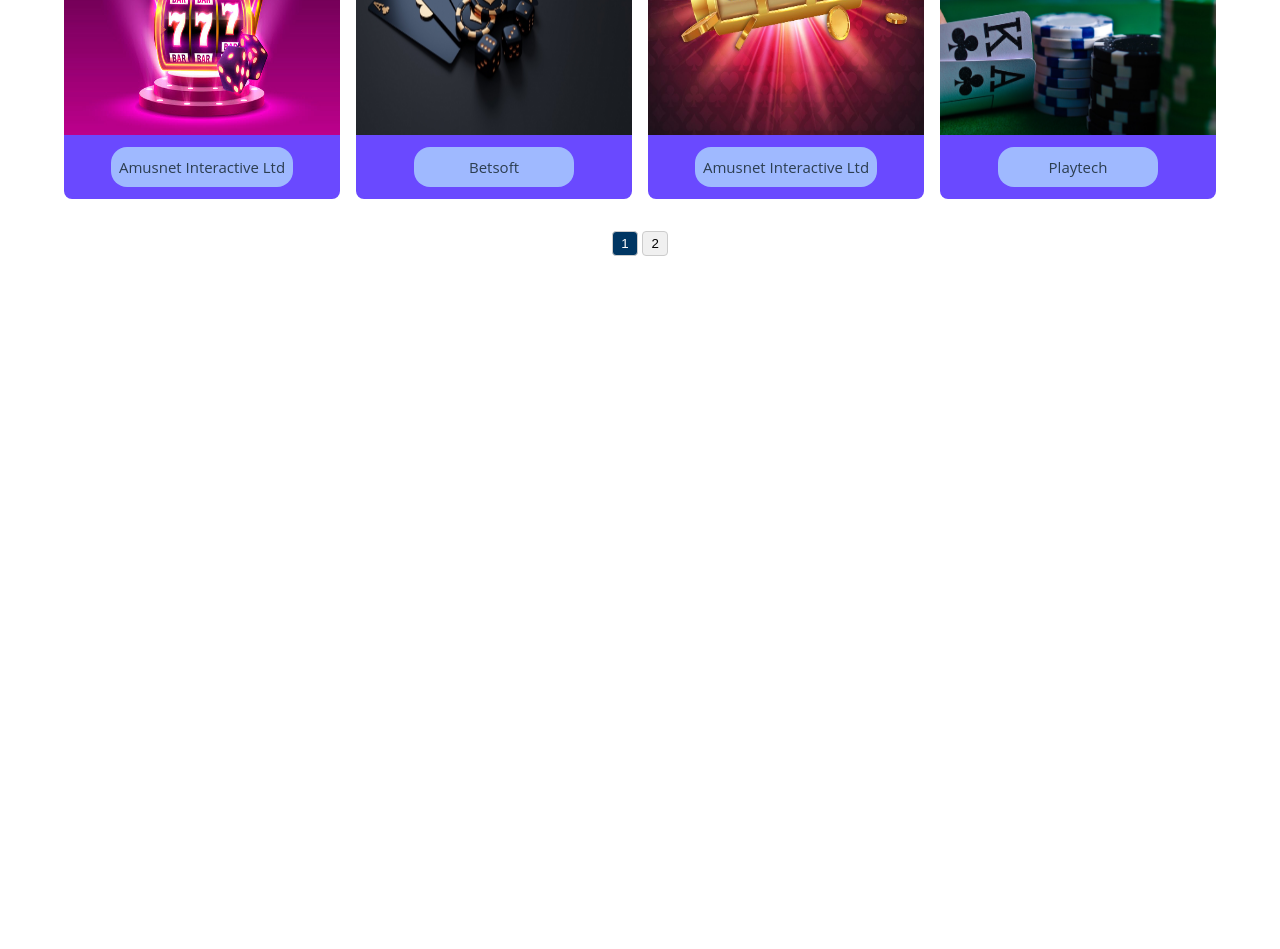
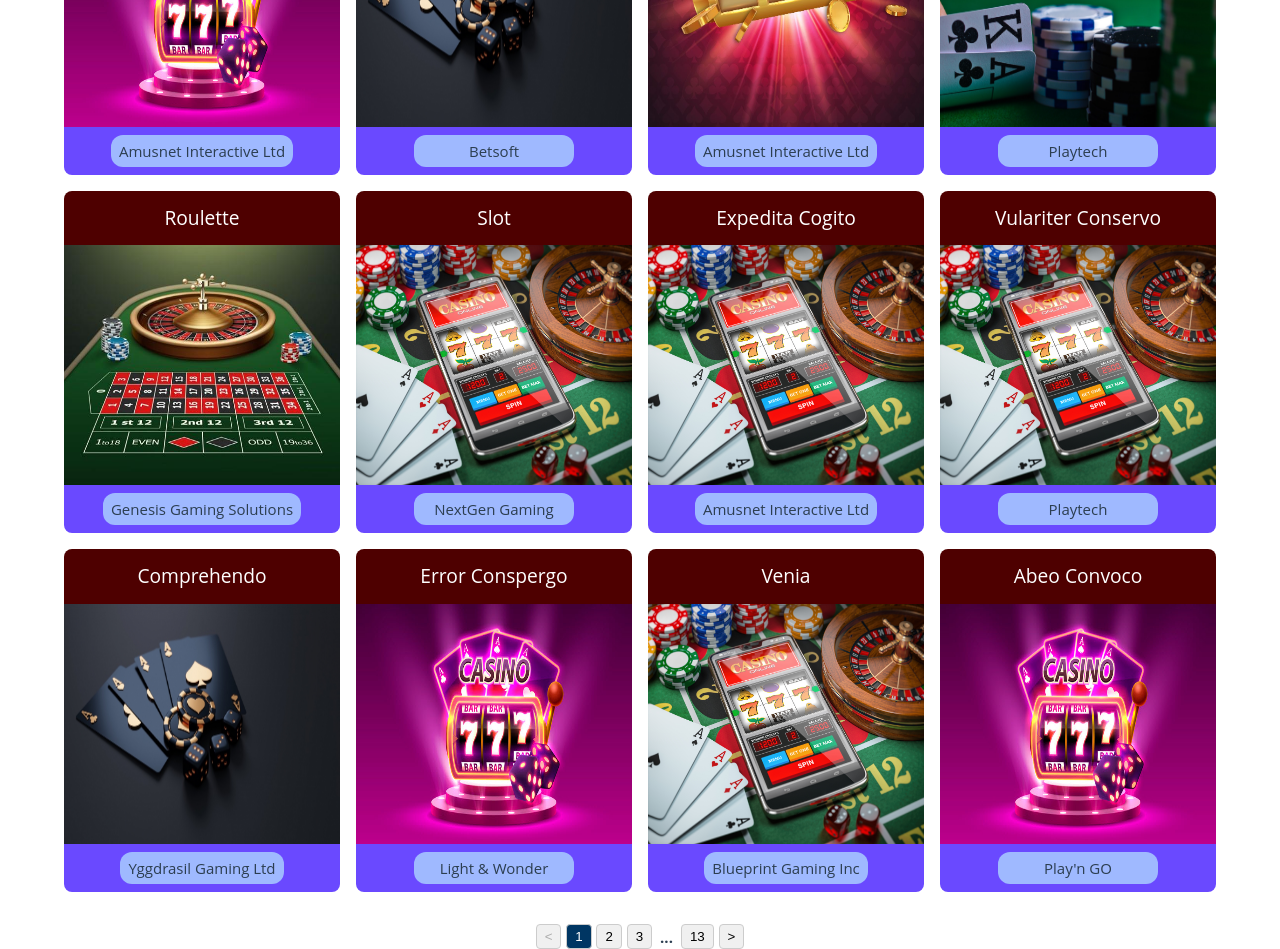
Before and after one commit to Dionyzus/vue-list-display, a Vue app: page / in a window 1280 px wide. Shown: the part 280-1229 px from the top of the page. Before the commit the page ends 880 px from the top, so only its background shows below. Built offline with nearby package versions, Linux system fonts and the light colour scheme.

Commit message:
added mock data generator, expanded pagination functionality

```diff
--- a/package.json
+++ b/package.json
@@ -10,6 +10,7 @@
     "format": "prettier --write src/"
   },
   "dependencies": {
+    "@faker-js/faker": "^8.0.2",
     "@fortawesome/fontawesome-svg-core": "^6.4.2",
     "@fortawesome/free-solid-svg-icons": "^6.4.2",
     "@fortawesome/vue-fontawesome": "^3.0.3",
--- a/src/common/constants.js
+++ b/src/common/constants.js
@@ -1,3 +1,13 @@
+import bars from '@/assets/bars.jpg';
+import cards from '@/assets/cards.jpg';
+import jackpot from '@/assets/jackpot.jpg';
+import poker from '@/assets/poker.jpg';
+import roulette from '@/assets/roulette.jpg';
+import slot from '@/assets/slot.jpg';
+
+export const IMAGE_SOURCES = [bars, cards, jackpot, poker, roulette, slot];
+export const RTP_VALUES = ['85%', '90%', '95%', '92%', '97%'];
+
 export const PROVIDERS = {
   PLAYTECH: 'Playtech',
   BETSOFT: 'Betsoft',
@@ -26,7 +36,7 @@ export const CATEGORIES = {
   POKER: 'Poker'
 };
 
-export const VOLATILITY = {
+export const VOLATILITIES = {
   LOW: 'Low',
   MEDIUM: 'Medium',
   HIGH: 'High'
--- a/src/components/Games/GameCard.vue
+++ b/src/components/Games/GameCard.vue
@@ -32,7 +32,7 @@ const isHovered = ref(false);
 .card {
   display: flex;
   flex-direction: column;
-  border-radius: 8px;
+  border-radius: 0.5rem;
   overflow: hidden;
 }
 
@@ -66,11 +66,11 @@ const isHovered = ref(false);
 .title {
   display: flex;
   justify-content: center;
-  padding: 1rem;
+  padding: 0.75rem;
   background-color: #4e0000;
   color: white;
   font-size: 1.2rem;
-  text-transform: uppercase;
+  text-transform: capitalize;
   transition: filter 0.3s ease;
 }
 
@@ -98,7 +98,7 @@ const isHovered = ref(false);
 .provider {
   display: flex;
   justify-content: center;
-  padding: 0.75rem;
+  padding: 0.5rem;
   background-color: #6a49ff;
   transition: filter 0.3s ease;
 }
@@ -111,8 +111,8 @@ const isHovered = ref(false);
   display: flex;
   justify-content: center;
   min-width: 10rem;
-  padding: 0.5rem;
+  padding: 0.25rem 0.5rem;
   background-color: #9fb9ff;
-  border-radius: 16px;
+  border-radius: 0.75rem;
 }
 </style>
--- a/src/components/Games/GameDetails.vue
+++ b/src/components/Games/GameDetails.vue
@@ -9,7 +9,7 @@ const props = defineProps({
 
 const selectedGame = ref(props.game);
 
-const setSelectedGame = (game) => selectedGame.value = game;
+const setSelectedGame = game => selectedGame.value = game;
 </script>
 
 <template>
@@ -36,6 +36,7 @@ const setSelectedGame = (game) => selectedGame.value = game;
   font-size: 1.5rem;
   font-weight: bold;
   margin-bottom: 0.625rem;
+  text-transform: capitalize;
 }
 
 .provider {
--- a/src/components/Games/GameItem.vue
+++ b/src/components/Games/GameItem.vue
@@ -15,8 +15,16 @@ const isModalVisible = (value) => isVisible.value = value;
 </script>
 
 <template>
-  <GameCard :game="game" @isModalVisible="isModalVisible" />
-  <AppDialog :is-visible="isVisible" @isModalVisible="isModalVisible">
-    <GameDetails :game="game" />
-  </AppDialog>
+  <div class="grid-item">
+    <GameCard :game="game" @isModalVisible="isModalVisible" />
+    <AppDialog :is-visible="isVisible" @isModalVisible="isModalVisible">
+      <GameDetails :game="game" />
+    </AppDialog>
+  </div>
 </template>
+
+<style scoped>
+.grid-item {
+  width: 100%;
+}
+</style>
--- a/src/components/Games/GamesList.vue
+++ b/src/components/Games/GamesList.vue
@@ -2,24 +2,27 @@
 import { computed, ref } from 'vue';
 
 import AppPagination from '../common/AppPagination.vue';
-import GAMES from './data.js';
+import availableGames from './data.js';
 import GameItem from './GameItem.vue';
 
-const itemsPerPage = ref(4);
+const itemsPerPage = ref(12);
 const currentPage = ref(1);
 
 const displayedGames = computed(() => {
   const startIndex = (currentPage.value - 1) * itemsPerPage.value;
   const endIndex = startIndex + itemsPerPage.value;
 
-  return GAMES.slice(startIndex, endIndex);
+  return availableGames.slice(startIndex, endIndex);
 });
 
-const changePage = (pageNumber) => currentPage.value = pageNumber;
+const changePage = pageNumber => currentPage.value = pageNumber;
 </script>
 
 <template>
-  <AppPagination :itemCount="GAMES.length" :itemsPerPage="itemsPerPage" :currentPage="currentPage"
+  <AppPagination
+    :itemCount="availableGames.length"
+    :itemsPerPage="itemsPerPage"
+    :currentPage="currentPage"
     @changePage="changePage">
     <div class="grid-layout">
       <GameItem v-for="game in displayedGames" :key="game.id" :game="game" />
@@ -30,8 +33,9 @@ const changePage = (pageNumber) => currentPage.value = pageNumber;
 <style scoped>
 .grid-layout {
   display: grid;
+  grid-template-rows: repeat(3, 1fr);
   grid-template-columns: repeat(4, 1fr);
-  gap: 1rem;
+  grid-gap: 1rem;
   padding: 2rem;
 }
 </style>
--- a/src/components/Games/RelatedGamesList.vue
+++ b/src/components/Games/RelatedGamesList.vue
@@ -4,11 +4,12 @@ import { computed, ref } from 'vue';
 import { findGamesByProvider } from '../../utils/query';
 import DialogGameCard from './DialogGameCard.vue';
 
+//TODO: extract pagination to separate component
 const props = defineProps({
   game: { type: Object, required: true }
 });
 
-const itemsPerPage = 1;
+const itemsPerPage = 4;
 const currentPage = ref(1);
 const selectedGameId = ref(props.game.id);
 const selectedGame = ref(props.game);
@@ -23,6 +24,7 @@ const displayedGames = computed(() => {
   return filteredGames.value.slice(startIndex, endIndex);
 });
 const pageCount = computed(() => Math.ceil(filteredGames.value.length / itemsPerPage));
+
 const goToPage = (page) => currentPage.value = page;
 
 const selectGame = (game) => {
@@ -66,7 +68,7 @@ const selectGame = (game) => {
 
 .secondary-title {
   display: flex;
-  justify-content: start;
+  justify-content: flex-start;
   font-size: 1.25rem;
   font-weight: bold;
 }
@@ -74,7 +76,7 @@ const selectGame = (game) => {
 .grid-layout {
   display: grid;
   grid-template-columns: repeat(4, 1fr);
-  gap: 1.25rem;
+  grid-gap: 1.25rem;
   padding: 1.25rem 0 0.25rem 0;
 }
 
--- a/src/components/Games/data.js
+++ b/src/components/Games/data.js
@@ -7,7 +7,8 @@ import poker from '@/assets/poker.jpg';
 import roulette from '@/assets/roulette.jpg';
 import slot from '@/assets/slot.jpg';
 
-import { CATEGORIES, PROVIDERS, VOLATILITY } from '../../common/constants';
+import { CATEGORIES, PROVIDERS, VOLATILITIES } from '../../common/constants';
+import { generateMockData } from '../../utils/data';
 
 const GAMES = [{
   id: uuidv4(),
@@ -21,7 +22,7 @@ const GAMES = [{
       symbols, wild symbols, and interactive bonus rounds.`,
   imageSrc: bars,
   RTP: '90%',
-  volatility: VOLATILITY.MEDIUM
+  volatility: VOLATILITIES.MEDIUM
 
 }, {
   id: uuidv4(),
@@ -36,7 +37,7 @@ const GAMES = [{
       has the upper hand as there several rules that favor the house.`,
   imageSrc: cards,
   RTP: '95%',
-  volatility: VOLATILITY.MEDIUM
+  volatility: VOLATILITIES.MEDIUM
 }, {
   id: uuidv4(),
   title: 'Jackpot',
@@ -50,7 +51,7 @@ const GAMES = [{
       a sky-high payback percentage.`,
   imageSrc: jackpot,
   RTP: '97%',
-  volatility: VOLATILITY.HIGH
+  volatility: VOLATILITIES.HIGH
 }, {
   id: uuidv4(),
   title: 'Poker',
@@ -63,7 +64,7 @@ const GAMES = [{
       those you can find on other casino games if you are skillful.`,
   imageSrc: poker,
   RTP: '93%',
-  volatility: VOLATILITY.HIGH
+  volatility: VOLATILITIES.HIGH
 }, {
   id: uuidv4(),
   title: 'Roulette',
@@ -78,7 +79,7 @@ const GAMES = [{
       remained the same over the years.`,
   imageSrc: roulette,
   RTP: '95%',
-  volatility: VOLATILITY.LOW
+  volatility: VOLATILITIES.LOW
 }, {
   id: uuidv4(),
   title: 'Slot',
@@ -93,7 +94,10 @@ const GAMES = [{
       A player gets high returns when he or she hits high-value symbols.`,
   imageSrc: slot,
   RTP: '95%',
-  volatility: VOLATILITY.LOW
+  volatility: VOLATILITIES.LOW
 }];
 
-export default GAMES;
+const mockData = generateMockData(150);
+const availableGames = GAMES.concat(mockData);;
+
+export default availableGames;
--- a/src/components/common/AppPagination.vue
+++ b/src/components/common/AppPagination.vue
@@ -1,44 +1,100 @@
-<script>
-import { computed } from 'vue';
+<script setup>
+import { computed, defineEmits,ref } from 'vue';
 
-export default {
-  emits: ['changePage'],
-  props: {
-    itemCount: { type: Number, required: true },
-    itemsPerPage: { type: Number, default: 10 },
-    currentPage: { type: Number, required: true }
-  },
-  setup(props) {
-    const pageCount = computed(() =>Math.ceil(props.itemCount / props.itemsPerPage));
-    const pages = computed(() =>  Array.from({ length: pageCount.value }, (_, i) => i + 1));
+defineEmits(['changePage']);
 
-    return { pageCount, pages };
-  }
-};
+const props = defineProps({
+  itemCount: { type: Number, required: true },
+  itemsPerPage: { type: Number, default: 12 },
+  currentPage: { type: Number, required: true }
+});
+
+const maxVisiblePages = ref(3);
+
+const pageCount = computed(() => Math.ceil(props.itemCount / props.itemsPerPage));
+
+// default pages calculation without taking ranges into account
+//const pages = computed(() => Array.from({ length: pageCount.value }, (_, i) => i + 1));
+
+const visiblePages = computed(() => {
+  const startPage = Math.max(1, props.currentPage - Math.floor(maxVisiblePages.value / 2));
+  const endPage = Math.min(pageCount.value, startPage + maxVisiblePages.value - 1);
+
+  return Array.from({ length: endPage - startPage + 1 }, (_, i) => startPage + i);
+});
+
+const shouldDisplayLeadingEllipsis = computed(() => {
+  return visiblePages.value[0] > maxVisiblePages.value + 1;
+});
+
+const shouldDisplayTrailingEllipsis = computed(() => {
+  const currentVisiblePages = visiblePages.value[visiblePages.value.length - 1];
+
+  return currentVisiblePages < pageCount.value - maxVisiblePages.value;
+});
 </script>
 
 <template>
   <div>
     <slot></slot>
     <div class="pagination">
+      <button @click="$emit('changePage', currentPage - 1)" :disabled="currentPage === 1">
+        &lt;
+      </button>
+
       <button
-        type="button"
-        :class="['button', { isActive: page === currentPage }]"
+        :class="['min-max-button', { 'hidden': currentPage <= maxVisiblePages }]"
+        :key="1"
+        :disabled="1 === currentPage"
+        @click="$emit('changePage', 1)"
+      >
+        1
+      </button>
+
+      <span v-if="shouldDisplayLeadingEllipsis" class="ellipsis">...</span>
+
+      <button
+        :class="['button', { 'active': page === currentPage }]"
         :key="page"
         :disabled="page === currentPage"
-        v-for="page in pages"
-        @click="$emit('changePage', page)">
+        v-for="page in visiblePages"
+        @click="$emit('changePage', page)"
+      >
         {{ page }}
+      </button>
+
+      <span v-if="shouldDisplayTrailingEllipsis" class="ellipsis">...</span>
+
+      <button
+        :class="['min-max-button', { 'hidden': currentPage >= pageCount - 1}]"
+        :key="pageCount"
+        :disabled="pageCount === currentPage"
+        @click="$emit('changePage', pageCount)"
+      >
+        {{ pageCount }}
+      </button>
+
+      <button @click="$emit('changePage', currentPage + 1)" :disabled="currentPage === pageCount">
+        &gt;
       </button>
     </div>
   </div>
 </template>
 
 <style scoped>
+.ellipsis {
+  margin: 0 0.35rem;
+  font-weight: bold;
+}
+
 .pagination {
   display: flex;
   justify-content: center;
   align-items: center;
+}
+
+.min-max-button.hidden {
+  display: none;
 }
 
 button {
@@ -54,7 +110,7 @@ button {
   cursor: not-allowed;
 }
 
-.isActive {
+.active {
   background-color: #003663;
   color: white;
 }
--- /dev/null
+++ b/src/utils/data.js
@@ -0,0 +1,68 @@
+import { faker } from '@faker-js/faker';
+import { v4 as uuidv4 } from 'uuid';
+
+import {
+  CATEGORIES, IMAGE_SOURCES, PROVIDERS, RTP_VALUES, VOLATILITIES
+} from '../common/constants';
+
+const MAX_CATEGORIES_COUNT = 3;
+const MAX_TITLE_WORDS_COUNT = 2;
+
+export const generateMockData = (count) => {
+  return Array.from({ length: count }, () => ({
+    id: uuidv4(),
+    title: generateRandomGameTitle(),
+    provider: getRandomProvider(),
+    categories: getRandomCategories(),
+    description: faker.lorem.paragraph(),
+    imageSrc: getRandomImage(),
+    RTP: getRandomRTPValue(),
+    volatility: getRandomVolatility()
+  }));
+};
+
+const generateRandomGameTitle = () => {
+  const wordCount = Math.floor(Math.random() * MAX_TITLE_WORDS_COUNT) + 1;
+  const randomWords = faker.lorem.words(wordCount);
+
+  return randomWords;
+};
+
+const getRandomProvider = () => {
+  const providerValues = Object.values(PROVIDERS);
+  const randomIndex = Math.floor(Math.random() * providerValues.length);
+
+  return providerValues[randomIndex];
+};
+
+const getRandomImage = () => {
+  const randomIndex = Math.floor(Math.random() * IMAGE_SOURCES.length);
+
+  return IMAGE_SOURCES[randomIndex];
+};
+
+const getRandomRTPValue = () => {
+  const randomIndex = Math.floor(Math.random() * RTP_VALUES.length);
+
+  return RTP_VALUES[randomIndex];
+};
+
+const getRandomVolatility = () => {
+  const volatilityValues = Object.values(VOLATILITIES);
+  const randomIndex = Math.floor(Math.random() * volatilityValues.length);
+
+  return volatilityValues[randomIndex];
+};
+
+const getRandomCategories = () => {
+  const categoriesCount = Math.floor(Math.random() * MAX_CATEGORIES_COUNT) + 1;
+
+  const randomCategories = Array.from({ length: categoriesCount }, () => {
+    const categoryValues = Object.values(CATEGORIES);
+    const randomIndex = Math.floor(Math.random() * categoryValues.length);
+
+    return categoryValues[randomIndex];
+  });
+
+  return Array.from(new Set(randomCategories));
+};
--- a/src/utils/query.js
+++ b/src/utils/query.js
@@ -1,5 +1,5 @@
-import GAMES from "../components/Games/data";
+import availableGames from "../components/Games/data";
 
 export const findGamesByProvider = (provider) => {
-  return GAMES.filter(game => game.provider === provider);
+  return availableGames.filter(game => game.provider === provider);
 };
```
Also changed, not shown: 1 other file (tests, documents, lock files or other folders).
